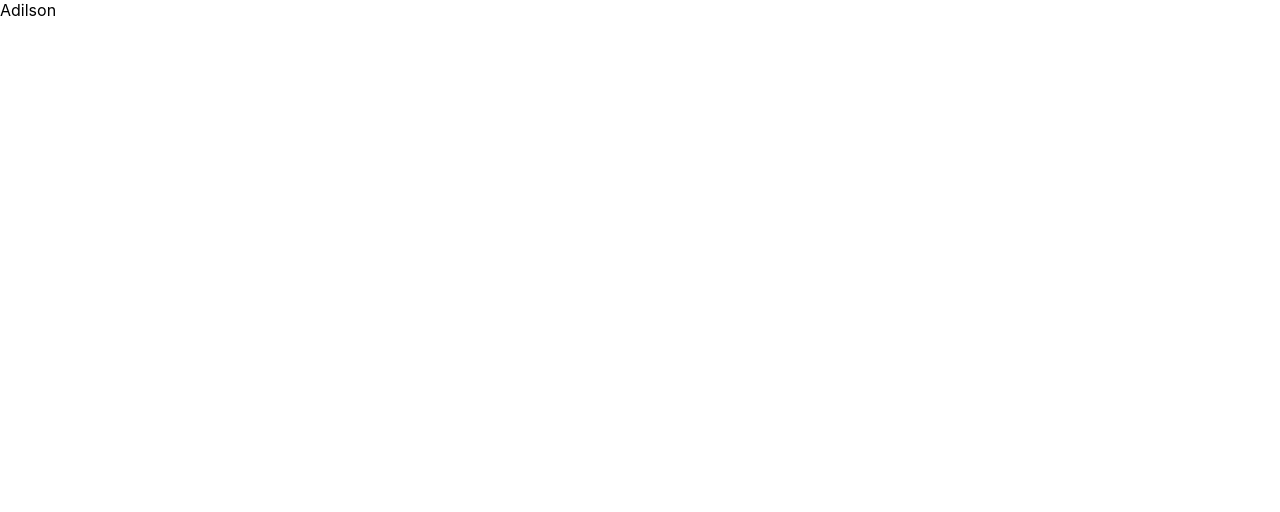
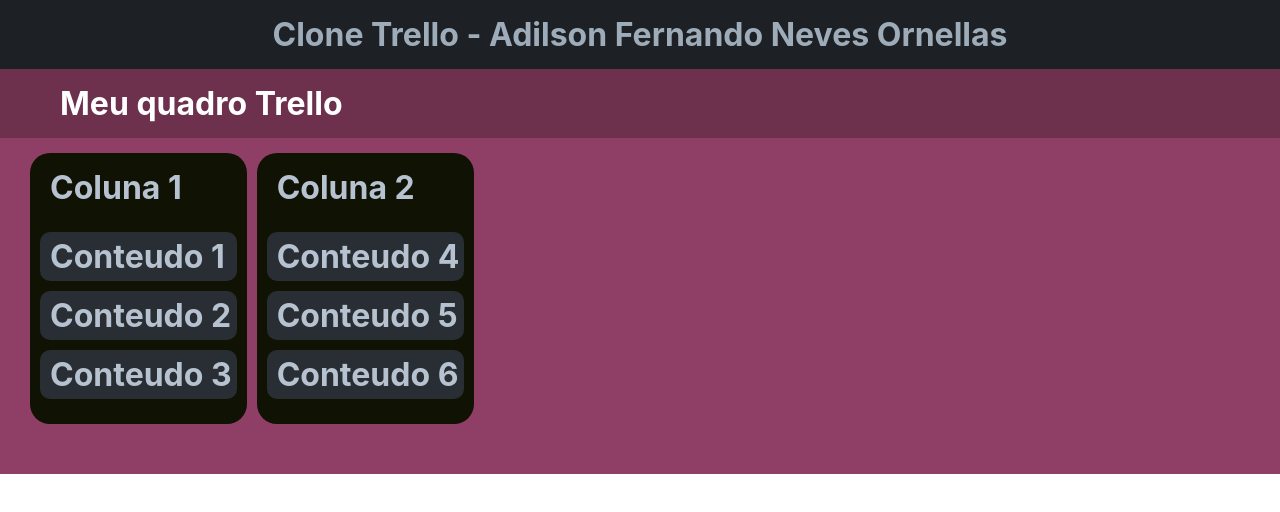
Before and after one commit to Adilson-Fernando-Neves-Ornellas/Clone-Trello-Adilson-Fernando-Neves-Orrnellas, a React app in the folder clone-trello-adilson-fernando-neves-ornellas/: page / in a window 1280 px wide. Built offline with nearby package versions, Linux system fonts and the light colour scheme.

Commit message:
feat: funcionando o arrastar e soltar em uma coluna

```diff
--- a/clone-trello-adilson-fernando-neves-ornellas/public/robots.txt
+++ /dev/null
@@ -1,3 +0,0 @@
-# https://www.robotstxt.org/robotstxt.html
-User-agent: *
-Disallow:
--- a/clone-trello-adilson-fernando-neves-ornellas/src/index.js
+++ b/clone-trello-adilson-fernando-neves-ornellas/src/index.js
@@ -9,8 +9,8 @@
 const root = ReactDOM.createRoot(document.getElementById('root'));
 
 root.render(
-  <React.StrictMode>
+  //<React.StrictMode>
   <Home/>
-  </React.StrictMode>
+  //</React.StrictMode>
 );
 reportWebVitals();
--- a/clone-trello-adilson-fernando-neves-ornellas/src/index.scss
+++ b/clone-trello-adilson-fernando-neves-ornellas/src/index.scss
@@ -1,4 +1,4 @@
-body {
+*{
   margin: 0;
   font-family: -apple-system, BlinkMacSystemFont, 'Segoe UI', 'Roboto', 'Oxygen',
     'Ubuntu', 'Cantarell', 'Fira Sans', 'Droid Sans', 'Helvetica Neue',
@@ -6,8 +6,3 @@
   -webkit-font-smoothing: antialiased;
   -moz-osx-font-smoothing: grayscale;
 }
-
-code {
-  font-family: source-code-pro, Menlo, Monaco, Consolas, 'Courier New',
-    monospace;
-}
--- a/clone-trello-adilson-fernando-neves-ornellas/src/pages/home/components/header/header.js
+++ b/clone-trello-adilson-fernando-neves-ornellas/src/pages/home/components/header/header.js
@@ -4,7 +4,7 @@
 
 function Header() {
   return <>
-  Adilson
+  <h1 className="tituloTrello">Clone Trello - Adilson Fernando Neves Ornellas</h1>
   </>;
 }
 
--- a/clone-trello-adilson-fernando-neves-ornellas/src/pages/home/components/header/header.scss
+++ b/clone-trello-adilson-fernando-neves-ornellas/src/pages/home/components/header/header.scss
@@ -0,0 +1,7 @@
+.tituloTrello {
+    text-align: center;
+    background-color: #1D2125;
+    color: #9EACBA;
+    padding-top: 15px;
+    padding-bottom: 15px;
+};
--- a/clone-trello-adilson-fernando-neves-ornellas/src/pages/home/components/main/main.js
+++ b/clone-trello-adilson-fernando-neves-ornellas/src/pages/home/components/main/main.js
@@ -1,11 +1,94 @@
-import React from 'react';
+import React from "react";
 
-import './main.scss';
+import "./main.scss";
+import { DragDropContext, Droppable, Draggable } from "react-beautiful-dnd";
 
-function Main () {
-    return (
-       <>
-       </>
-    );
-};
+const colunasIniciais = [
+  {
+    id: "1",
+    nome: " Coluna 1",
+    itens: [
+      { id: "1", conteudo: "Conteudo 1" },
+      { id: "2", conteudo: "Conteudo 2" },
+      { id: "3", conteudo: "Conteudo 3" },
+    ],
+  },
+  {
+    id: "2",
+    nome: " Coluna 2",
+    itens: [
+      { id: "4", conteudo: "Conteudo 4" },
+      { id: "5", conteudo: "Conteudo 5" },
+      { id: "6", conteudo: "Conteudo 6" },
+    ],
+  },
+];
+
+function Main() {
+  const colunas = colunasIniciais;
+
+  const onDragEng = (result) => {
+
+    var colunaSelecionado = colunas[1].itens;
+
+    // acha o item selecionado para arrastar
+    for(var i = 0; i < colunaSelecionado.length; i++){
+        if(colunaSelecionado[i].id === result.draggableId){
+            var itemArrastado = colunaSelecionado[i];
+        }
+    }
+
+    // exclui o item da coluna
+
+    var colunaRefatorada = colunaSelecionado.filter((itens) => itens.id !== result.draggableId)
+
+    // adiciona o item arrastado na coluna
+
+    colunaRefatorada.splice(result.destination.index, 0, itemArrastado)
+
+    // mudando no site
+    colunas[1].itens = colunaRefatorada
+
+  };
+
+  return (
+    <div className="conteiner">
+        <h1 className="tituloconteiner">Meu quadro Trello</h1>
+        <DragDropContext onDragEnd={onDragEng}>
+            <div className="conteinerCards">
+            {colunas.map((colunas) => (
+                <Droppable key={colunas.id} droppableId={colunas.id}>
+                {(provided) => (
+                    <div ref={provided.innerRef} className="card">
+                    <h1 className="tituloCard">{colunas.nome}</h1>
+                    {colunas.itens.map((itens, index) => (
+                        <Draggable
+                        key={itens.id}
+                        draggableId={itens.id}
+                        index={index}
+                        >
+                        {(provided) => (
+                            <div
+                            ref={provided.innerRef}
+                            style={{ ...provided.draggableProps.style }}
+                            {...provided.draggableProps}
+                            {...provided.dragHandleProps}
+                            className="conteudocard"
+                            >
+                            <h1 className="tituloconteudo">{itens.conteudo}</h1>
+                            </div>
+                        )}
+                        </Draggable>
+                    ))}
+                    {provided.placeholder}
+                    </div>
+                )}
+                </Droppable>
+            ))}
+            </div>
+        </DragDropContext>
+    </div>
+  );
+}
+
 export default Main;
--- a/clone-trello-adilson-fernando-neves-ornellas/src/pages/home/components/main/main.scss
+++ b/clone-trello-adilson-fernando-neves-ornellas/src/pages/home/components/main/main.scss
@@ -0,0 +1,41 @@
+.conteiner{
+    width: 100%;
+    background-color: #8F3F65;
+    .tituloconteiner{
+        background-color: #6D304D;
+        text-align: left;
+        padding-left: 60px;
+        padding-top: 15px;
+        padding-bottom: 15px;
+        color: white;
+    }
+    .conteinerCards{
+        display: flex;
+        gap: 10px;
+        padding-top: 15px;
+        padding-bottom: 50px;
+        padding-left: 30px;
+        .card{
+            background-color: #101204 ;
+            padding-bottom: 15px;
+            border-radius: 20px;
+            .tituloCard{
+                padding-top: 15px;
+                padding-bottom: 15px;
+                padding-left: 20px;
+                color: #B6C2CF;
+            }
+            .conteudocard{
+                margin: 10px;
+                padding: 5px;
+                border-radius: 10px;
+                background-color:#282E33 ;
+
+                .tituloconteudo{
+                    padding-left: 5px;
+                    color: #B6C2CF;
+                }
+            }
+        }
+    }
+}
--- a/clone-trello-adilson-fernando-neves-ornellas/src/pages/home/home.js
+++ b/clone-trello-adilson-fernando-neves-ornellas/src/pages/home/home.js
@@ -9,9 +9,9 @@
 function Home () {
     return (
        <>
-       <Header/>
-       <Main/>
-       <Footer/>
+        <Header/>
+        <Main/>
+        <Footer/>
        </>
     );
 };
```
Also changed, not shown: README.md.
